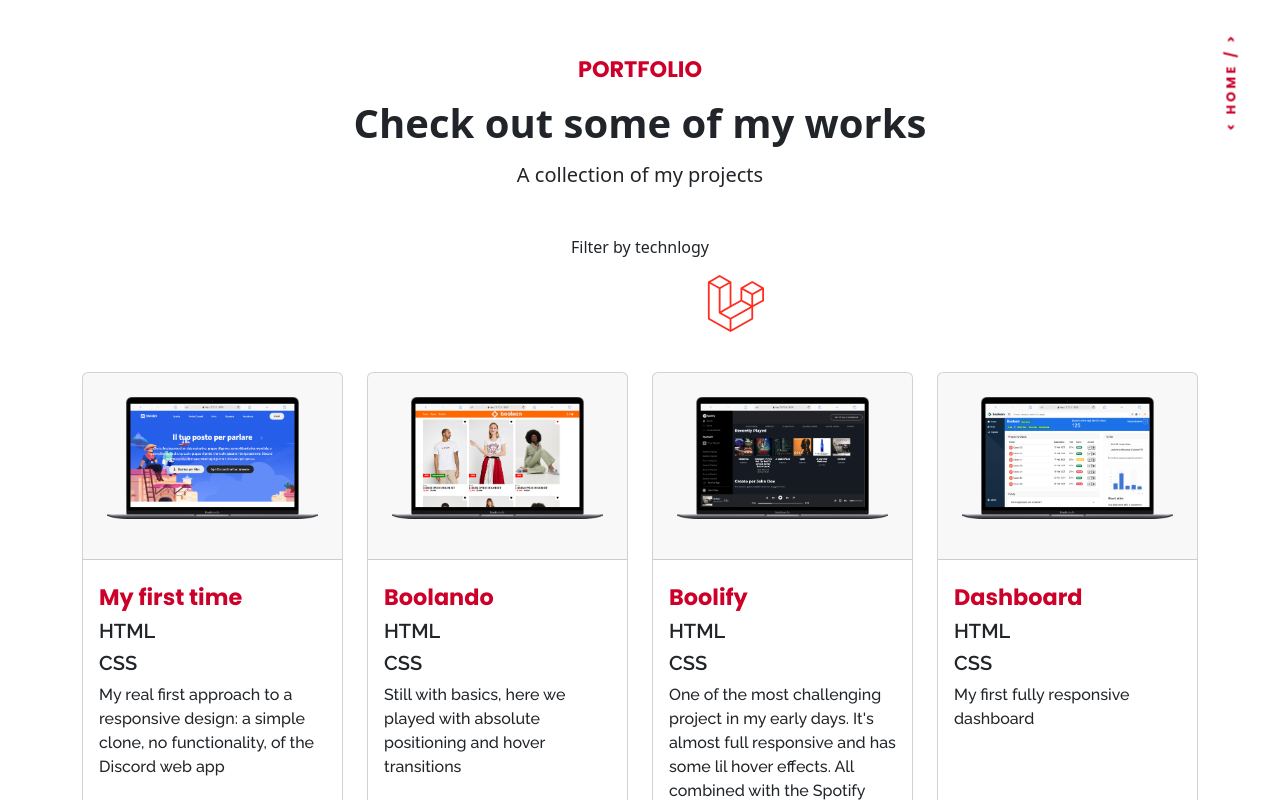
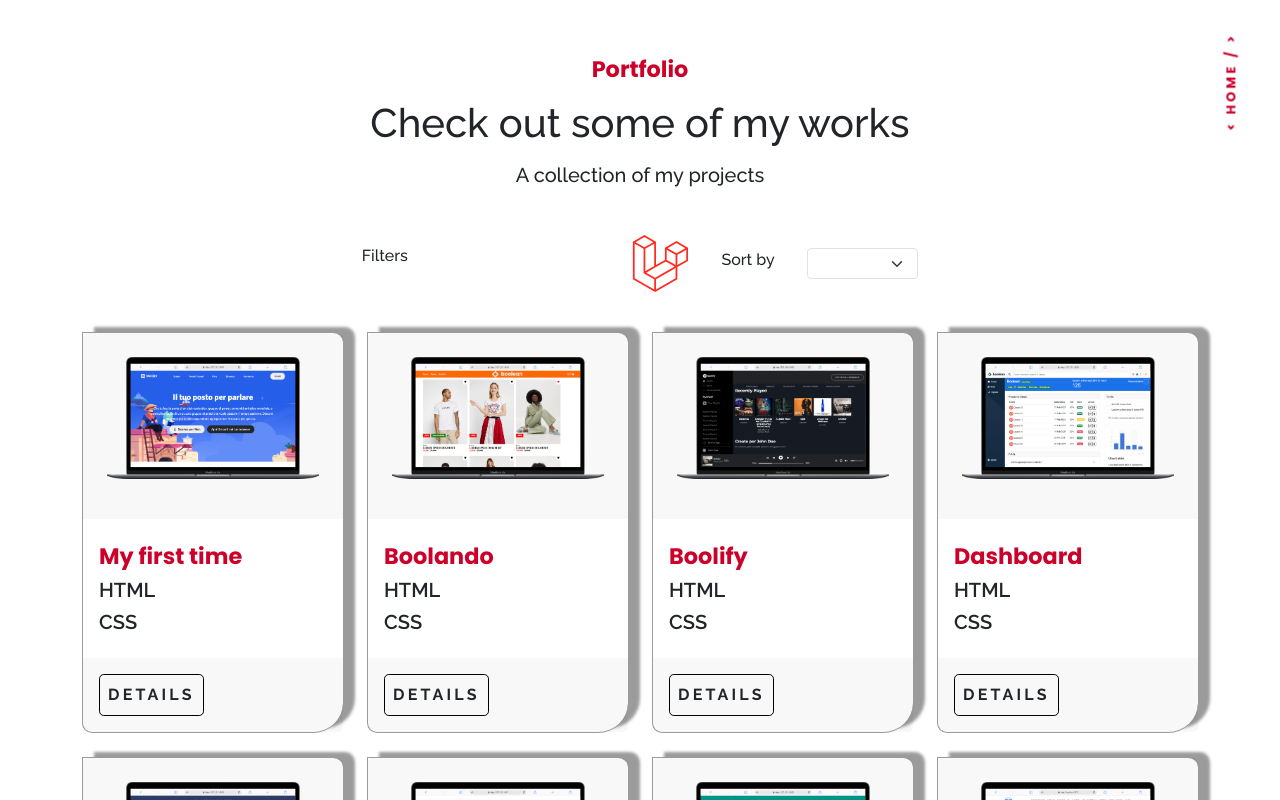
Before and after one commit to StefanoMela/vite-portofolio-new, a Vue app: page /works in a window 1280 px wide. Shown: the top 800 px of the page. Built offline with nearby package versions, Linux system fonts and the light colour scheme; some icons are missing.

Commit message:
feat: add detail page / various adds

```diff
--- a/src/components/AboutComponent.vue
+++ b/src/components/AboutComponent.vue
@@ -158,6 +158,10 @@ export default {
 <style lang="scss" scoped>
 // main and overlay
 
+#about{
+  height: 100vh;
+}
+
 h2,
 h3 {
   text-transform: uppercase;
--- a/src/components/WorkCard.vue
+++ b/src/components/WorkCard.vue
@@ -1,39 +1,77 @@
 <script>
 export default {
   props: {
-    project: Object
+    project: Object,
+    isDetail: Boolean,
   },
 };
 </script>
 
 <template>
   <div class="col-3">
-    <div class="card work-card rounded h-100">
-        <div class="card-header p-4">
-          <img :src="project.thumb" class="card-img-top mb-3" />
-        </div>
-        <div class="card-body">
-          <h2 class="card-title poppins-bold subtitle">{{ project.title }}</h2>
-          <h5 class="raleway-reg tcs"
-          v-for="(tech, index) in project.techs" :key="index">{{ tech }}</h5>
-          <p class="card-text raleway-reg">{{ project.brief }}</p>
-        </div>
+    <div class="card work-card h-100">
+      <div class="card-header border-0 p-4">
+        <img :src="project.thumb" class="card-img-top mb-3" />
+      </div>
+      <div class="card-body">
+        <h2 class="card-title poppins-bold subtitle">{{ project.title }}</h2>
+        <h5
+          class="raleway-reg tcs"
+          v-for="(tech, index) in project.techs"
+          :key="index"
+        >
+          {{ tech }}
+        </h5>
+      </div>
+      <div class="card-footer border-0" v-if="!isDetail">
+        <RouterLink
+          class="button raleway-reg"
+          :to="{
+            name: 'project-detail',
+            params: {
+              slug: project.slug,
+            },
+          }"
+        >
+          Details
+        </RouterLink>
+      </div>
     </div>
   </div>
 </template>
 
 <style lang="scss" scoped>
-img {
-  width: 100%;
+.card {
+  border-top-left-radius: 0;
+  border-top-right-radius: 10px;
+  border-bottom-right-radius: 30px;
+  border-bottom-left-radius: 10px;
+
+  box-shadow: 12px -5px 3px #00000064;
+
+  border: none;
+  border-left: 1px solid #00000064;
+  border-bottom: 1px solid #00000064;
+  border-top: 1px solid #00000064;
+
+
+  .card-header{
+    // background-color: transparent;
+  }
+
+
 }
 
-.subtitle {
-  color: #cc0029;
-  font-size: 1.4rem;
+.button {
+  display: inline-block;
+  border: 1px solid black;
+  text-transform: uppercase;
+  letter-spacing: 0.2rem;
+  font-weight: 700;
 
   margin: 0.5rem 0;
-}
-.tcs {
-  font-weight: 600;
+  padding: 0.5rem;
+
+  border-radius: 0.3rem;
 }
 </style>
--- a/src/data/store.js
+++ b/src/data/store.js
@@ -7,90 +7,105 @@ export const store = reactive({
             thumb: "/work-bg/discord-bg.png",
             title: 'My first time',
             techs: ['HTML', 'CSS'],
+            slug: 'My-first-time',
             brief: "My real first approach to a responsive design: a simple clone, no functionality, of the Discord web app",
         },
         {
             thumb: '/work-bg/zalando-bg.png',
             title: 'Boolando',
             techs: ["HTML", "CSS"],
+            slug: 'boolando',
             brief: "Still with basics, here we played with absolute positioning and hover transitions",
         },
         {
             thumb: '/work-bg/spotify-bg.png',
             title: 'Boolify',
             techs: ["HTML", "CSS"],
+            slug: 'boolify',
             brief: "One of the most challenging project in my early days. It's almost full responsive and has some lil hover effects. All combined with the Spotify palette still put a nicey little smile on my face",
         },
         {
             thumb: '/work-bg/dashboard-bg.png',
             title: 'Dashboard',
             techs: ["HTML", "CSS"],
+            slug: 'dashboard',
             brief: "My first fully responsive dashboard",
         },
         {
             thumb: '/work-bg/campo-minato-bg.png',
             title: 'Minesweeper',
             techs: ["HTML", "CSS", "JS"],
+            slug: 'minesweeper',
             brief: "A reproduction of the classic Minesweeper game, the begin of the DOM manipulation with Javascript. It features three difficulty level and a game over alert",
         },
         {
             thumb: '/work-bg/js-carousel-bg.png',
             title: 'JS Carousel',
             techs: ["HTML", "CSS", "JS"],
+            slug: 'js-carousel',
             brief: "You'll never forget your first vanilla JS carousel, a wise man said. Features autoplay, play, stop and reverse buttons.",
         },
         {
             thumb: '/work-bg/boolzapp-bg.png',
             title: 'Boolzapp',
             techs: ["JS", "Vue", "Luxon"],
+            slug: 'boolzapp',
             brief: "Whatsapp webapp almost clone. It was one of the early approach with Vue, and his structure. All the SMS are retrived with v-for loops and dinamically printed. It is possibile to write and get an answer or to delete the messages, that will expire from the sidebar as well. It was a chance to start working with Date Time as well.",
         },
         {
             thumb: '/work-bg/vue-comics-bg.png',
             title: 'Comics',
             techs: ["Vite", "Vue"],
+            slug: 'comics',
             brief: "Reproduction of a DC comics landing page. First approach with Vite paired with Vue.",
         },
         {
             thumb: '/work-bg/boolflix-bg.png',
             title: 'Boolflix',
             techs: ["Vue", "Axios"],
+            slug: 'boolflix',
             brief: "A simple clone of Netflix web app, where movies and TV series are fetched via an Axios call to an external API and then the datas passed through components by Emits and Props",
         },
         {
             thumb: '/work-bg/midterm-bg.png',
             title: 'Cinemato - MIDTERM',
             techs: ["Vue"],
+            slug: 'cinemato',
             brief: "Best Front End project I've coded so far. It was the midterm project in my bootcamp and it made me use all the knowledge acquired until then. It features different sections, carousel, loops, reactive store, emits and props.",
         },
         {
             thumb: '/work-bg/vue-comics-bg.png',
             title: 'Laravel - Comics',
             techs: ["Laravel"],
+            slug: 'laravel-comics',
             brief: "One of the first approach to Laravel and his charme. We built a simple app that takes input, clean and stores them. User can create and add his own comic. Worked with web routes, CRUDs, forms and storage",
         },
         {
             thumb: '/work-bg/library-bg.png',
             title: 'Library',
             techs: ["Laravel", "Vue"],
+            slug: 'library',
             brief: "The first full stack project coded. It's a fictional DB for a library, where, in the Laravel BE user can manage the DB itself, adding, modifying, erasing a book and its specifics. From the Vue FE the user can browse the displayed books or choose one and see the full detail",
         },
         {
             thumb: '/work-bg/boolfolio-bg.png',
             title: 'Boolfolio',
             techs: ["Laravel", "Vue"],
+            slug: 'boolfolio',
             brief: "Second full stack project coded. A full stack portfolio, where the FE user can browse through projects and see the details or get in touch via the contact form. The BE part is just a handmade API in Laravel with a simple backoffice interface to help the owner add, modify, delete and restore his works",
         },
         {
             thumb: '/work-bg/boolbnb-bg.png',
             title: 'Bool BnB',
             techs: ["Laravel"," Vue"],
+            slug: 'boolbnb',
             brief: "Final project of the Bootcamp. A complete web app, developed in group, as a real project, clone of AirBNB. It features three type of users, search and browse, geolocalization, filters apply without refresh. For the registered user that upload a property there is the possibility to acces a backoffice where he'll find charts about the number of visuals of his property, message area where he can read and store messages sent in-site from other users as well as a sponsorhip window, where the owner can put his property as featured in the first page",
         },
         {
             thumb: '/work-bg/game-bg.png',
             title: 'Point n Shoot Game',
             techs: ["JS"],
+            slug: 'point-n-shoot',
             brief: "My take on the freeCodeCamp course in ten lessons to build a 2D point and shoot game in plain JS.",
         },
     ],
--- /dev/null
+++ b/src/pages/DetailPage.vue
@@ -0,0 +1,88 @@
+<script>
+import WorkCard from "../components/WorkCard.vue";
+import { store } from "../data/store.js";
+
+export default {
+  data() {
+    return {
+      store,
+      detailList: [],
+      project: {},
+    };
+  },
+  components: { WorkCard },
+
+  methods: {
+    fetchProjects() {
+      store.projectList.forEach((project) => {
+        if (project.slug === this.$route.params.slug) {
+          this.project = project;
+        }
+      });
+    },
+  },
+
+  mounted() {
+    this.fetchProjects();
+  },
+};
+</script>
+
+<template>
+  <section class="project-detail container">
+    <div class="row g-3">
+      <h2 class="card-title poppins-bold subtitle text-center my-3">
+        {{ project.title }}
+      </h2>
+      <div class="col">
+        <div class="img-container">
+          <img :src="project.thumb" class="card-img-top" />
+        </div>
+      </div>
+      <div class="col">
+        <div class="card-body">
+          <div class="tech-container">
+            <h5 class="poppins-bold subtitle-sm">Technology:</h5>
+            <h6
+              class="raleway-reg tcs"
+              v-for="(tech, index) in project.techs"
+              :key="index"
+            >
+              {{ tech }}
+            </h6>
+          </div>
+          <div class="project-about">
+            <h5 class="poppins-bold subtitle-sm">About:</h5>
+            <p class="card-text raleway-reg">{{ project.brief }}</p>
+          </div>
+        </div>
+      </div>
+      <div class="link-container poppins-bold text-center mt-5">
+        <RouterLink :to="{ name: 'works' }"> < Works / > </RouterLink>
+      </div>
+    </div>
+  </section>
+</template>
+
+<style lang="scss" scoped>
+.project-detail {
+  padding: 3rem;
+}
+
+.project-detail_main {
+  display: flex;
+}
+
+.card-body {
+  display: flex;
+  flex-direction: column;
+
+  gap: 1rem;
+
+  padding: 1rem;
+}
+
+.link-container{
+  color: #cc0029;
+}
+</style>
--- a/src/pages/WorkPage.vue
+++ b/src/pages/WorkPage.vue
@@ -11,6 +11,8 @@ export default {
       selectedFilter: "",
       filteredProjects: [],
       filters: false,
+      sortBy: '',
+      reversedWorks: [],
     };
   },
   components: { WorkCard, "v-icon": OhVueIcon },
@@ -22,6 +24,15 @@ export default {
         return project.techs.includes(technology);
       });
     },
+    sortByRecent(){
+      if(this.sortBy === 'latest'){
+        this.filters = true;
+        this.filteredProjects = this.store.projectList.toReversed();
+        return this.filteredProjects;
+      } else {
+        return this.filters = false;
+      }
+    }
   },
 };
 </script>
@@ -34,13 +45,14 @@ export default {
     </div>
     <div class="title-wrapper mb-5">
       <h3 class="poppins-bold subtitle">Portfolio</h3>
-      <h1>Check out some of my works</h1>
-      <h5>A collection of my projects</h5>
+      <h1 class="raleway-reg">Check out some of my works</h1>
+      <h5 class="raleway-reg">A collection of my projects</h5>
     </div>
-    <p class="text-center" for="filterSelect">Filter by technlogy</p>
+
     <div
-      class="filter-wrapper d-flex justify-content-center align-items-center mt-3"
+      class="filter-wrapper mt-3"
     >
+    <p class="raleway-reg" for="filterSelect">Filters</p>
       <v-icon
         @click="filterBy('HTML')"
         class="tool"
@@ -71,6 +83,11 @@ export default {
         src="../assets/img/stacks/laravel.svg"
         alt=""
       />
+      <label for="sortBy" class="form-label raleway-reg">Sort by</label>
+      <select class="form-select form-select-sm sort-by raleway-reg" name="sortBy" id="sortBy" v-model="sortBy" @change="sortByRecent()">
+        <option value="latest">Recent</option>
+        <option value="older">Older</option>
+      </select>
     </div>
     <!-- cards -->
     <div class="row mt-3 g-4" v-if="!filters">
@@ -78,6 +95,7 @@ export default {
         v-for="(project, index) in store.projectList"
         :key="index"
         :project="project"
+        :isDetail="false"
       />
     </div>
     <div class="row mt-3 g-4" v-if="filters">
@@ -114,26 +132,28 @@ export default {
 
 }
 
-.subtitle {
-  color: #cc0029;
-  font-size: 1.4rem;
-  text-transform: uppercase;
-}
+.filter-wrapper {
 
+  display: flex;
+  justify-content: center;
+  align-items: center;
 
-.filter-wrapper {
   img {
     width: 57.59px;
   }
 
   gap: 2rem;
 
-  * {
+  .tool {
     cursor: pointer;
   }
 
-  *:hover {
+  .tool:hover {
     scale: 1.5;
+  }
+
+  .sort-by{
+    width: 10%;
   }
 }
 </style>
--- a/src/router/index.js
+++ b/src/router/index.js
@@ -2,6 +2,7 @@ import { createRouter, createWebHistory } from "vue-router";
 
 import LandingPage from '../pages/LandingPage.vue';
 import WorkPage from '../pages/WorkPage.vue';
+import DetailPage from '../pages/DetailPage.vue';
 
 
 const router = createRouter({
@@ -17,6 +18,11 @@ const router = createRouter({
             name: 'works',
             component: WorkPage,
         },
+        {
+            path: '/works/:slug/',
+            name: 'project-detail',
+            component: DetailPage,
+        },
     ],
     scrollBehavior(){
         return {top: 0}
```
Also changed, not shown: src/assets/css/reset.scss (+9 -0 lines).
